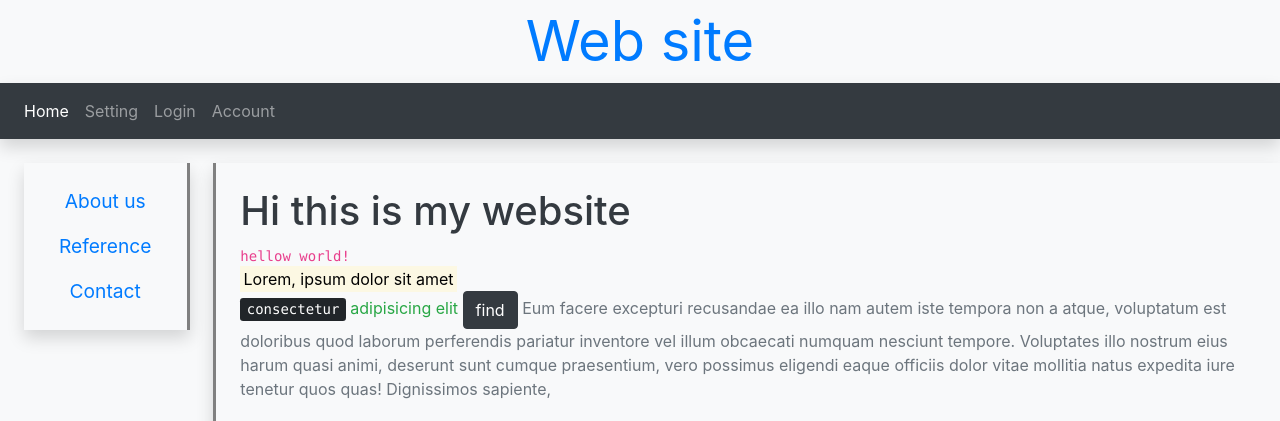
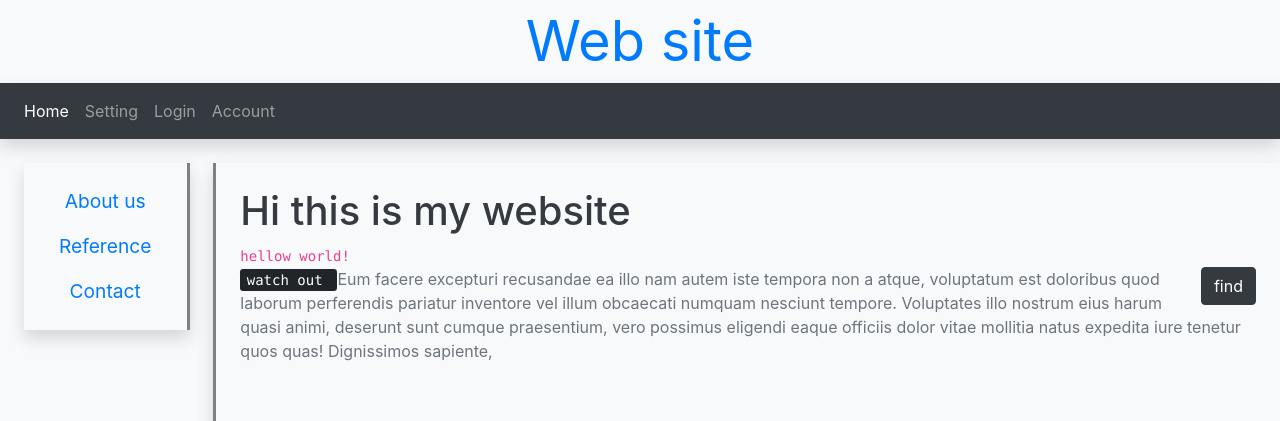
Before and after one commit to Bot-Arun/CSS-styling, a plain HTML site: page index.html in a window 1280 px wide. Shown: the top 421 px of the page. Drawn offline with nearby package versions, Linux system fonts and the light colour scheme.

Commit message:
Update index.html

```diff
--- a/index.html
+++ b/index.html
@@ -63,10 +63,8 @@
             <h1 class="text-dark">Hi this is my website</h1>
             <code>hellow world!</code>
             <br>
-            <mark> Lorem, ipsum dolor sit amet</mark><br>
-            <kbd>consectetur</kbd>
-            <a href="#" class="text-success"> adipisicing elit</a>
-            <button class="btn btn-dark" onclick="whFind();">find</button>
+            <kbd>watch out </kbd>
+            <button class="btn float-right btn-dark" onclick="whFind();">find</button>
             Eum facere excepturi recusandae ea illo nam autem iste tempora non a atque,
             voluptatum est doloribus quod laborum perferendis pariatur inventore vel illum obcaecati numquam nesciunt
             tempore. Voluptates illo nostrum eius harum quasi animi, deserunt sunt cumque praesentium, vero possimus
```
